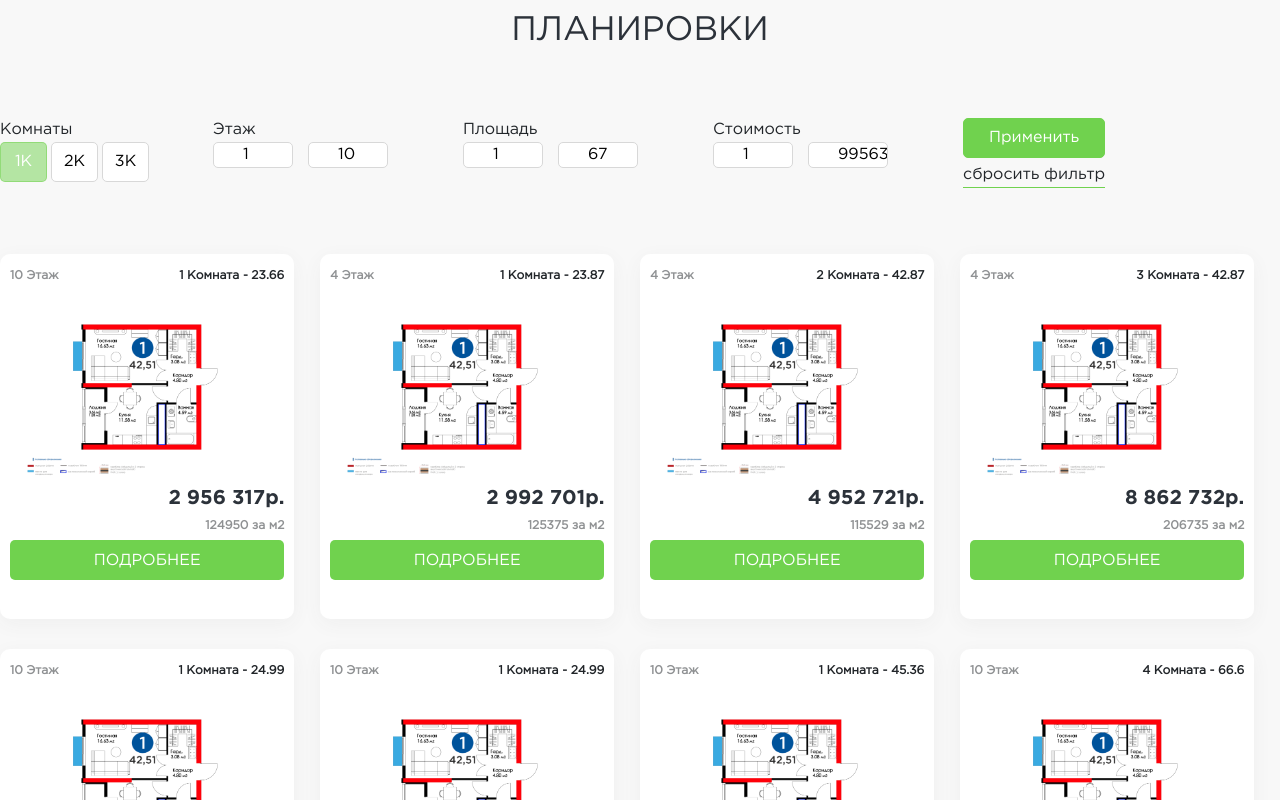
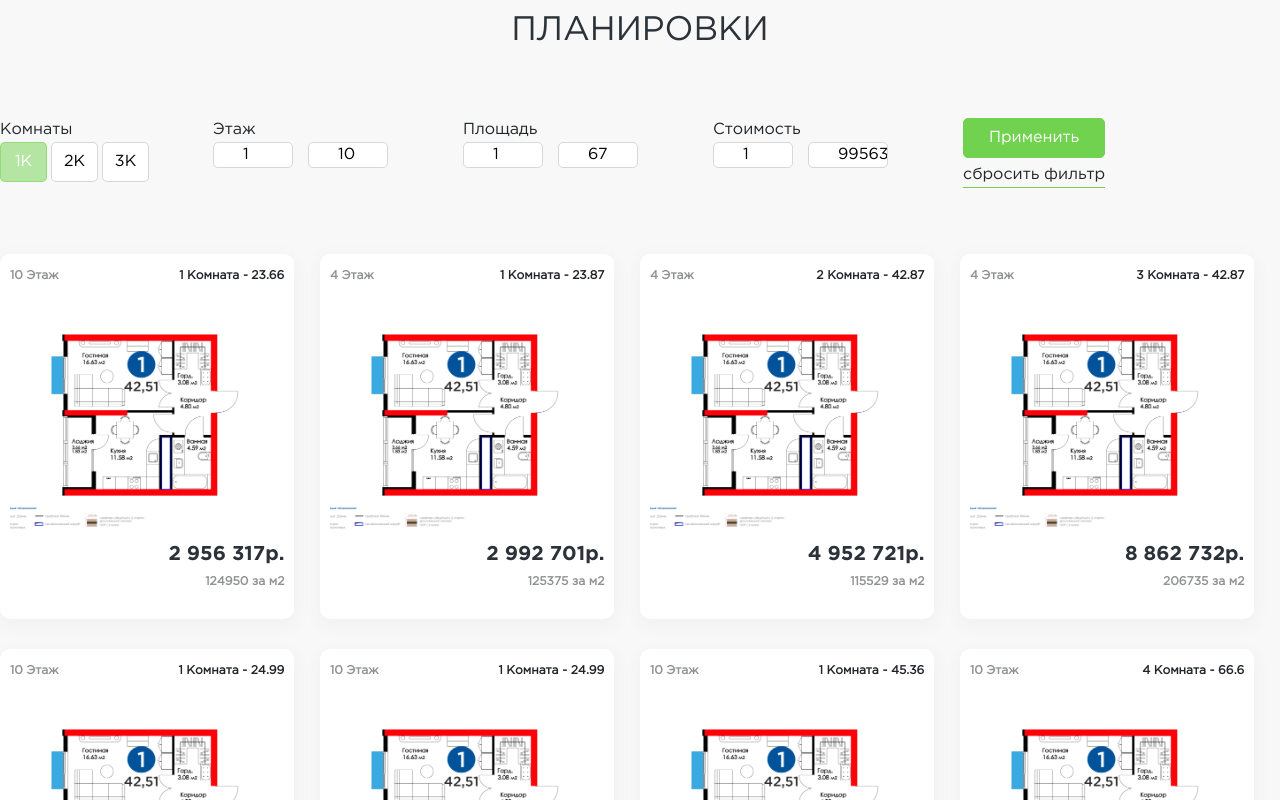
Before and after one commit to keysman59/layouts-app, a Vue app: page / in a window 1280 px wide. Shown: the top 800 px of the page. Built offline with nearby package versions, Linux system fonts and the light colour scheme.

Commit message:
add animation item

```diff
--- a/src/components/RoomItem.vue
+++ b/src/components/RoomItem.vue
@@ -1,5 +1,5 @@
 <template>
-    <div class="room-item">
+    <div class="room-item" @mouseover="itemHover" @mouseleave="itemUnhover">
         <div class="room-item__top">
             <div class="room-item__text text-opacity">
                 {{ compFloor }}
@@ -17,7 +17,9 @@
         <div class="room-item__text text-opacity">
             {{ compMprice }}
         </div>
-        <button class="room-item__btn">Подробнее</button>
+        <transition name="animate-button">
+            <button class="room-item__btn" v-if="show">Подробнее</button>
+        </transition>
     </div>
 
 </template>
@@ -27,6 +29,11 @@
 export default {
     name: 'RoomItem',
     props: ['floor','square','rooms','price','img'],
+    data() {
+        return {
+            show: false
+        }
+    },
     computed: {
         compFloor() {
             return this.floor + ' Этаж'
@@ -39,6 +46,14 @@ export default {
         },
         compPrice() {
             return  String(this.price).replace(/(\d)(?=(\d\d\d)+([^\d]|$))/g, '$1 ') + 'р.'
+        }
+    },
+    methods: {
+        itemHover() {
+            this.show = true
+        },
+        itemUnhover() {
+            this.show = false
         }
     }
 }
@@ -57,6 +72,7 @@ export default {
     padding: 8px 10px 10px 10px;
     background: #FFFFFF;
     margin-bottom: 30px;
+    overflow: hidden;
 
     &:last-child {
         margin-right: 0;
@@ -89,10 +105,18 @@ export default {
 
     &__wrp-img {
         width: 100%;
+        height: 250px;
+        transition: height .3s ease;
+    }
+
+    &:hover .room-item__wrp-img {
+        height: 200px;
     }
 
     &__img {
         width: 100%;
+        object-fit: cover;
+        height: 100%;
     }
 
     &__btn {
@@ -113,4 +137,11 @@ export default {
     opacity: 0.5;
 }
 
+.animate-button-enter-active, .animate-button-leave-active {
+  transition: opacity .5s;
+}
+.animate-button-enter, .animate-button-leave-to {
+  opacity: 0;
+}
+
 </style>
```
